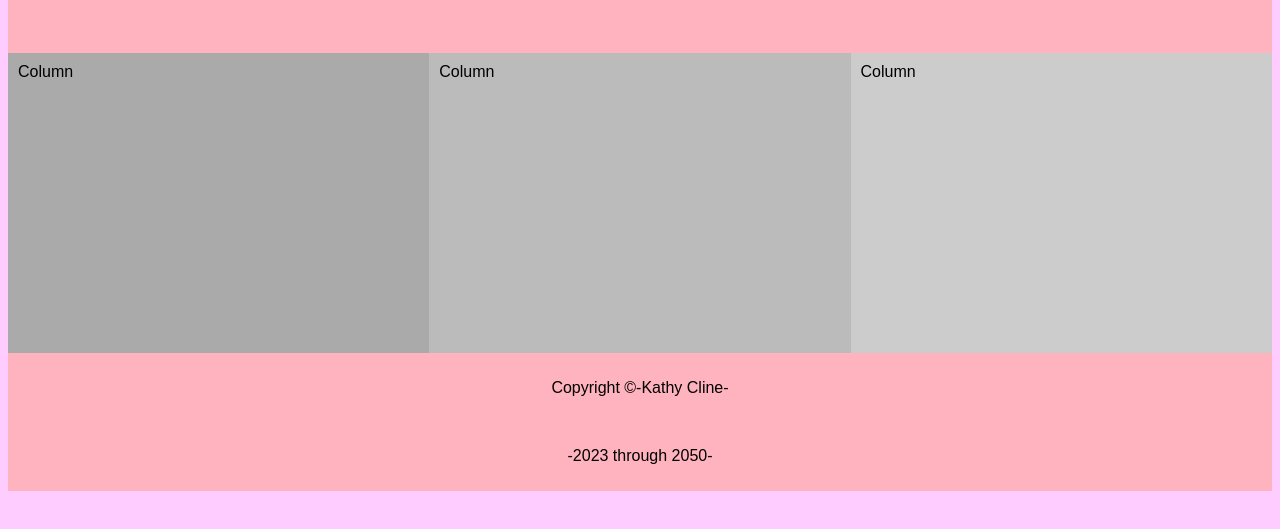
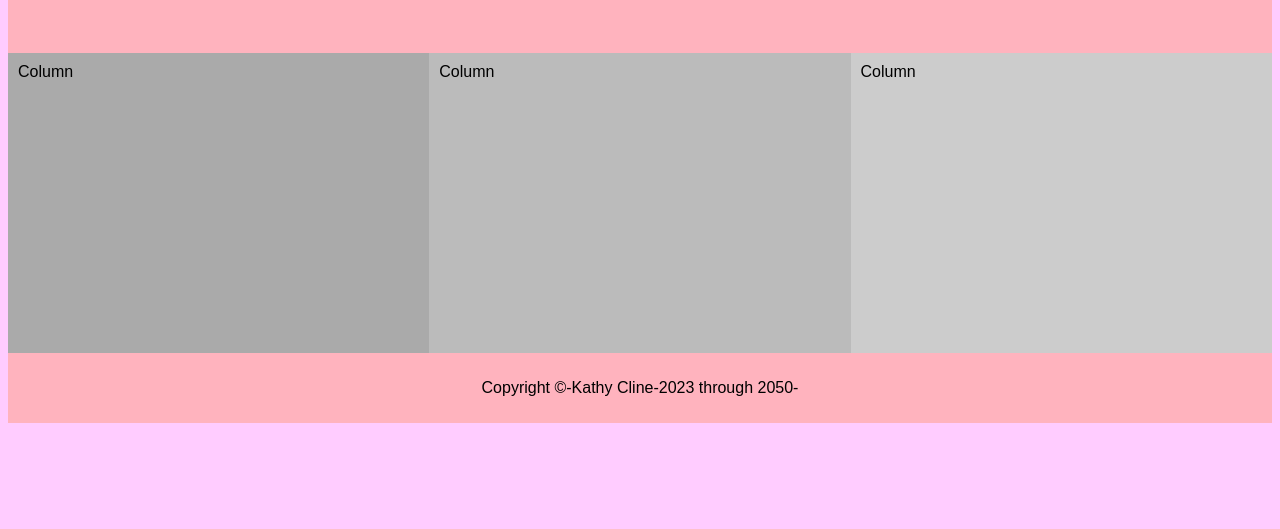
Before and after one commit to timsdeepsky/kats.quilts, a plain HTML site: page index.html in a window 1280 px wide. Shown: the part 257-786 px from the top of the page. Drawn offline with Linux system fonts and the light colour scheme.

Commit message:
Update index.html

```diff
--- a/index.html
+++ b/index.html
@@ -69,9 +69,7 @@ body {
 </div>
 
 <div class="footer">
-  <p>Copyright &#169;-Kathy Cline-</p>
-<br />
-<p>-2023 through 2050-</p>
+  <p>Copyright &#169;-Kathy Cline-2023 through 2050-</p>
 </div>
 
 </body>
```
